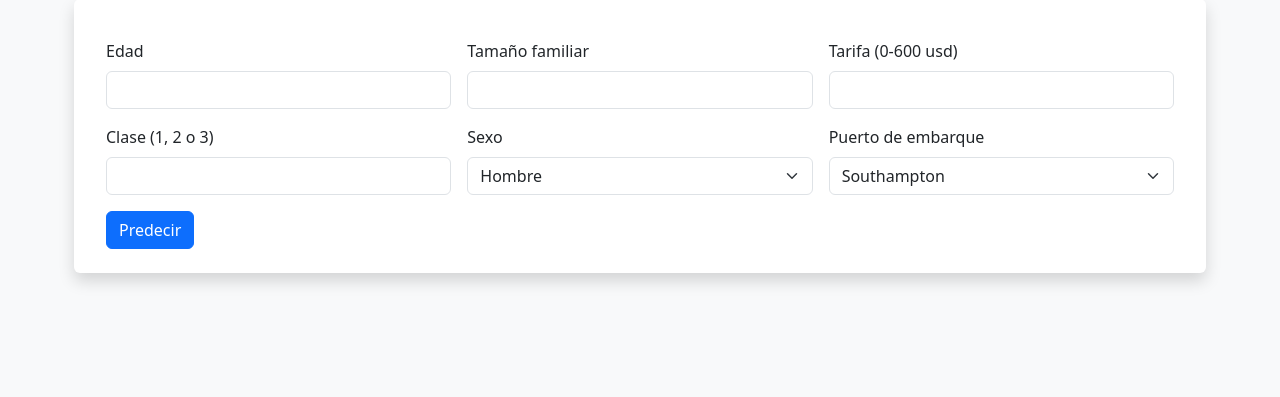
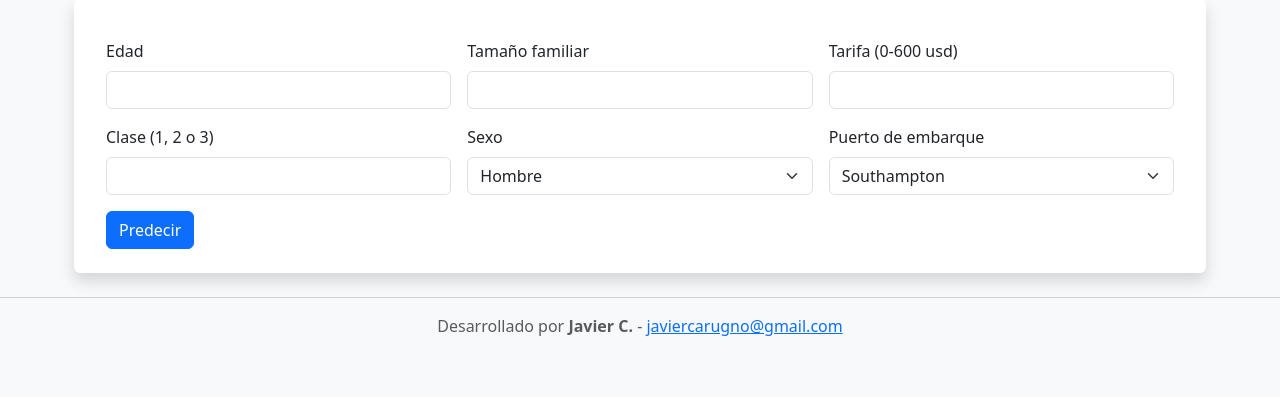
Before and after one commit to javierc90/titanic-survival-predictor, a FastAPI app: page / in a window 1280 px wide. Shown: the part 105-502 px from the top of the page. Run offline with FastAPI, Linux system fonts and the light colour scheme; parts of the project's set-up code (start-up, migrations or seed data) failed here and were passed over.

Commit message:
Update form.html

```diff
--- a/templates/form.html
+++ b/templates/form.html
@@ -58,6 +58,9 @@
         </div>
     </form>
 </div>
-
+<footer class="mt-4 text-center text-muted">
+  <hr>
+  <p>Desarrollado por <strong>Javier C.</strong> - <a href="mailto:javierc@example.com">javiercarugno@gmail.com</a></p>
+</footer>
 </body>
 </html>
```
